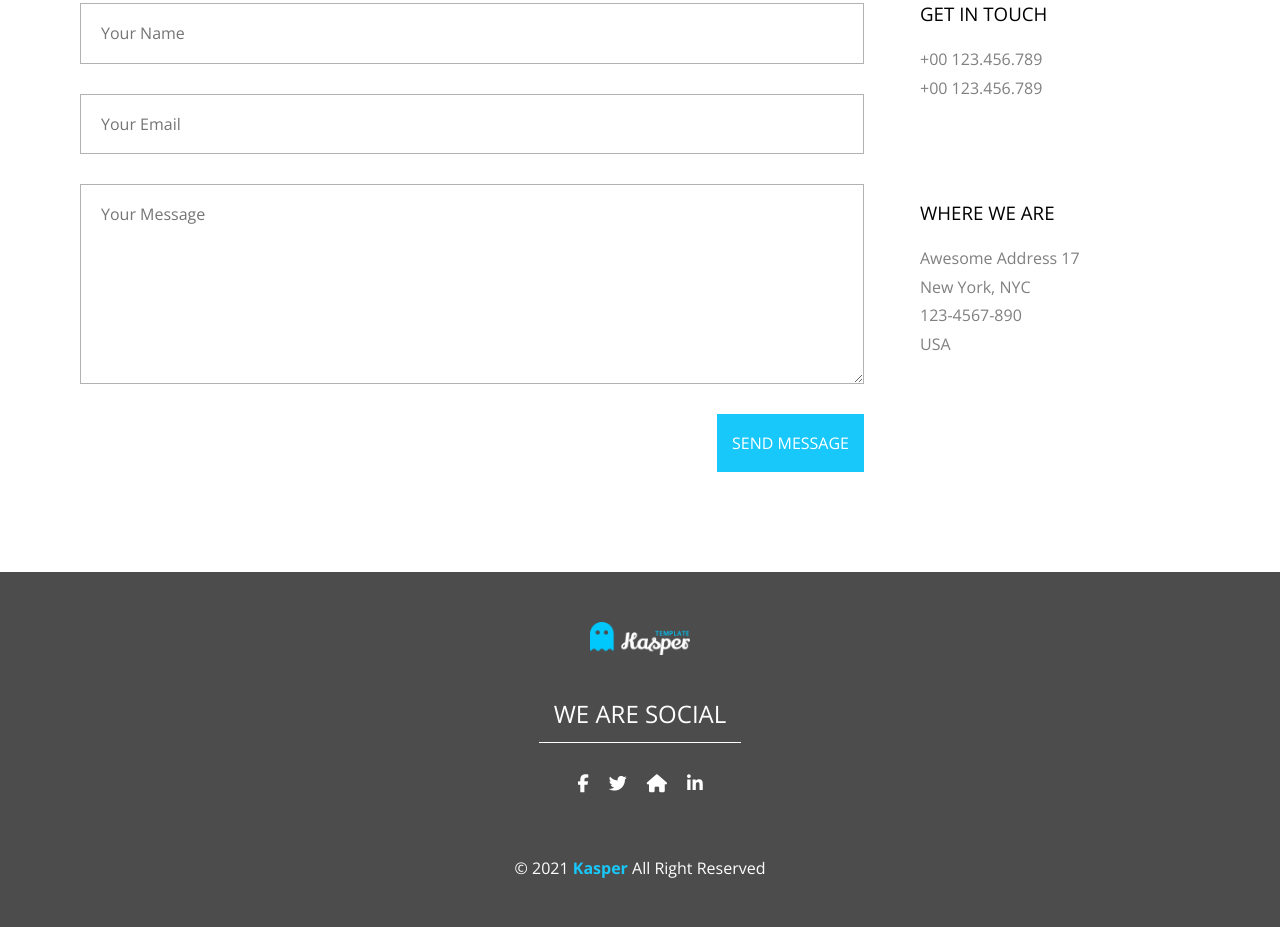
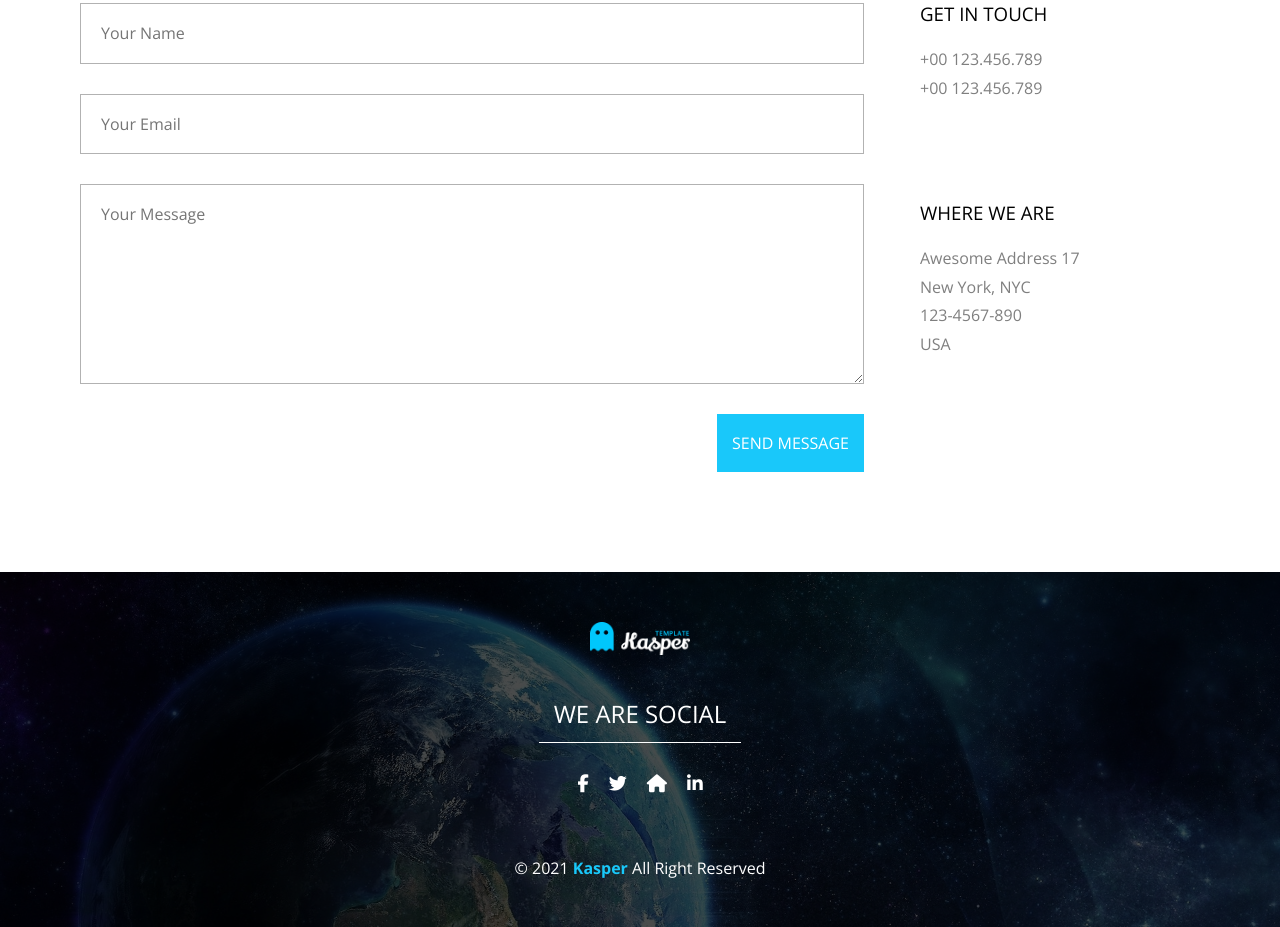
Before and after one commit to 0soss/Kasper-2nd-Template, a plain HTML site: page index.html in a window 1280 px wide. Shown: the part 7783-8710 px from the top of the page. Drawn offline with nearby package versions, Linux system fonts and the light colour scheme; files whose address does not match are found by name.

Commit message:
FIXED IMGS

```diff
--- a/css/kasper.css
+++ b/css/kasper.css
@@ -1203,7 +1203,7 @@ header nav .search i {
 /* Start footer */
 footer {
     position: relative;
-    background-image: url(imgs/subscribe.jpg);
+    background-image: url(/imgs/subscribe.jpg);
     padding: 50px 0px;
     background-size: cover;
     color: white;
```
